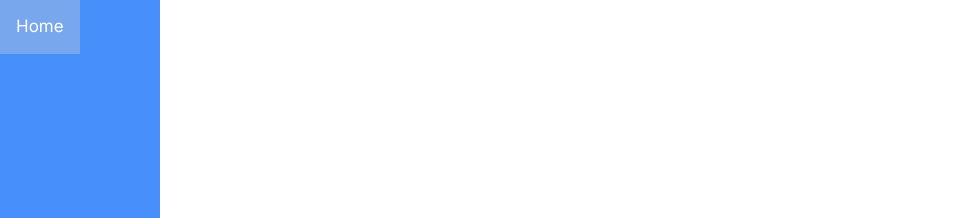
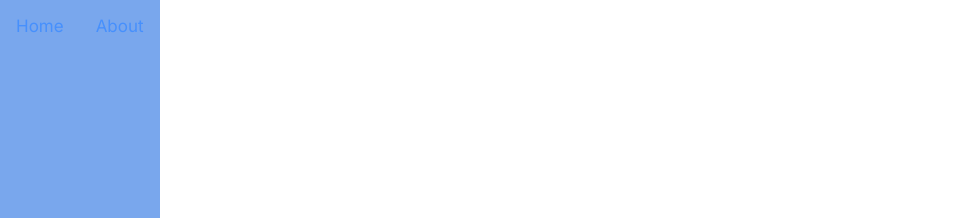
Before and after one commit to frontier-x/website, a plain HTML site: page index.html in a window 1280 px wide. Shown: the top 218 px of the page, 0-972 px from the left. Drawn offline with Linux system fonts and the light colour scheme.

Commit message:
style: nav color

```diff
--- a/base_v2_1694633866189.css
+++ b/base_v2_1694633866189.css
@@ -467,7 +467,7 @@ footer .logo-footer a{
 }
 .topnav {
   overflow: hidden;
-  background-color: #4790FC;
+  background-color: #79a7ed;
 }
 .topnav a {
   float: left;
@@ -478,12 +478,12 @@ footer .logo-footer a{
   font-size: 17px;
 }
 .topnav a:hover {
-  background-color: #ddd;
+  background-color: #1e6ce3;
   color: #4790FC;
 }
 .topnav a.active {
   background-color: #79a7ed;
-  color: white;
+  color: #4790FC;
 }
 @keyframes pulse{
     0%,100%{
```
